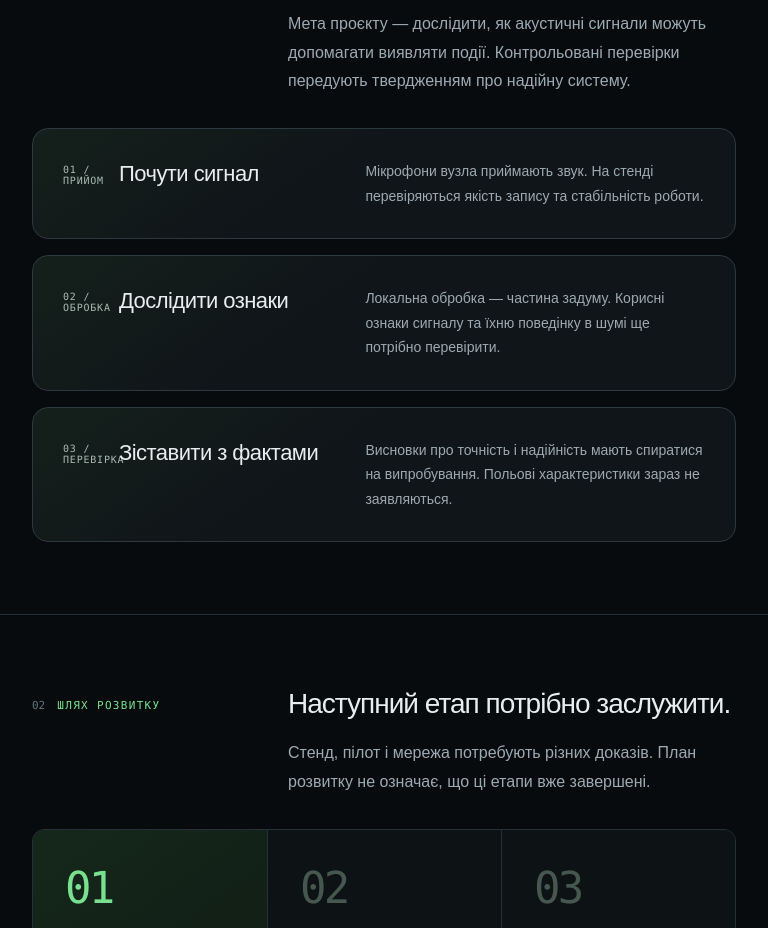
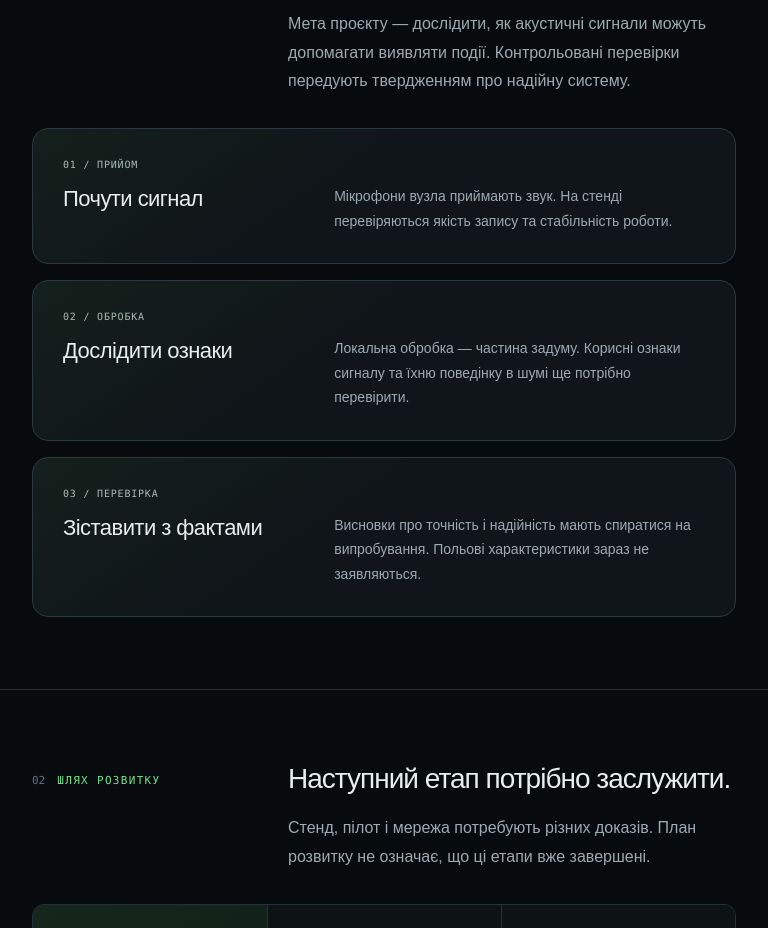
Before and after one commit to tarasenkoandriii/skynet, a Next.js app in the folder web/: page / in a window 768 px wide. Shown: the part 1020-1948 px from the top of the page. Built offline with nearby package versions, Linux system fonts and the light colour scheme; no server answers.

Commit message:
Prevent translated tablet card labels overlapping headings (#13)
Co-authored-by: tarasenkoandriii <177520430+tarasenkoandriii@users.noreply.github.com>

```diff
--- a/web/app/globals.css
+++ b/web/app/globals.css
@@ -87,3 +87,10 @@ section{padding-block:72px}
 .illustrated-brief dt{font-size:12px}
 .illustrated-brief dd{font-size:15px;line-height:1.6}
 }
+
+/* Tablet card labels include translated words, not only a short number. */
+@media(min-width:761px) and (max-width:1080px){
+.grid .card{grid-template-columns:minmax(0,1fr) minmax(0,1.5fr);gap:14px 24px}
+.grid .card-index{grid-column:1 / -1;margin:0}
+.grid .card h3,.grid .card p{min-width:0}
+}
```
